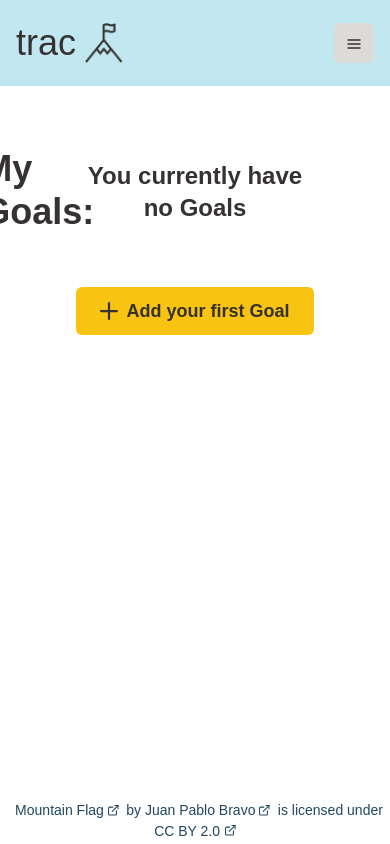
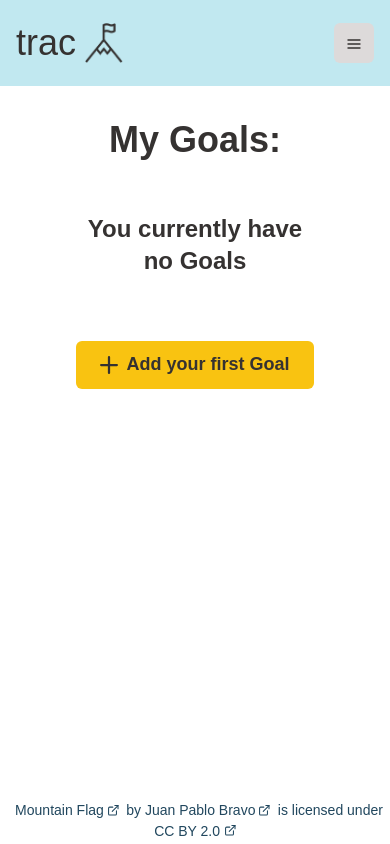
Before and after one commit to dyazdani/trac, a React (Vite) app: page /goals in a window 390 px wide. Built offline with nearby package versions, Linux system fonts and the light colour scheme; no server answers; sample sign-in values are in the browser's storage; a web font is replaced by a local one.

Commit message:
Made empty state on Dashboard responsive

```diff
--- a/src/client/components/Dashboard.tsx
+++ b/src/client/components/Dashboard.tsx
@@ -78,7 +78,8 @@ const Dashboard = () => {
   return (
     currentUser ?
     <Box
-      minHeight="100dvh"
+      height="100dvh"
+      minHeight="565px"
     >
       <AppHeader isBannerDisplayed={isBannerDisplayed}/>
       {
@@ -93,9 +94,13 @@ const Dashboard = () => {
         <>
           <Grid
             templateColumns="repeat(3, 1fr)"
+            gap={5}
           >
             <GridItem
-              colStart={1}
+              colStart={{
+                base: 2,
+                md: 1
+              }}
               display="flex"
               flexDirection="column"
               alignItems="center"
@@ -103,8 +108,13 @@ const Dashboard = () => {
               <Heading
                 as='h1'
                 size="2xl"
-                marginTop="3.8rem"
-                position="fixed"
+                marginTop={{
+                  base: "2rem",
+                  md: "3.8rem"
+                }}
+                position={{
+                  md: "fixed"
+                }}
                 paddingX="1rem"
               >
                 My Goals:
@@ -123,7 +133,10 @@ const Dashboard = () => {
                   <Heading
                     as="h2"
                     size="lg"
-                    marginTop="4.6rem"
+                    marginTop={{
+                      base: "2rem",
+                      md: "4.6rem"
+                    }}
                     textAlign="center"
                   >
                     You currently have no Goals
```
